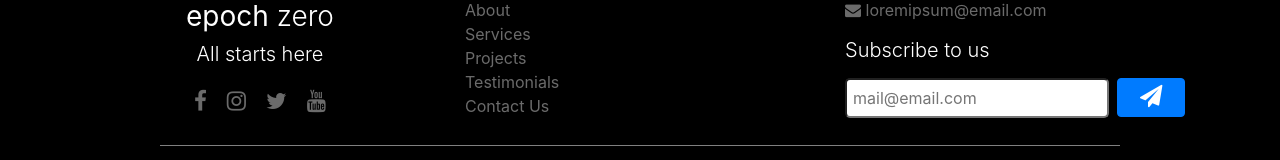
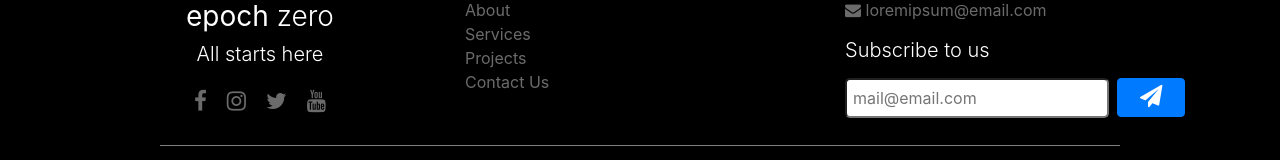
Before and after one commit to jaisonjoshi/WebSketchByPoetVerse, a React (Create React App) app in the folder frontend/: page /projects in a window 1280 px wide. Shown: the part 3819-3979 px from the top of the page. Built offline with nearby package versions, Linux system fonts and the light colour scheme; the HTML template or start-up script is replaced by a standard one.

Commit message:
Updated again

```diff
--- a/frontend/src/components/Footer/Footer.js
+++ b/frontend/src/components/Footer/Footer.js
@@ -49,7 +49,6 @@ function Footer() {
               <Link to='/projects'>
                 <li className='footer-navlink'>Projects</li>
               </Link>
-              <li className='footer-navlink'>Testimonials</li>
               <Link to='/contact'>
                 <li className='footer-navlink'>Contact Us</li>
               </Link>
```
Also changed, not shown: 1 other file (tests, documents, lock files or other folders).
